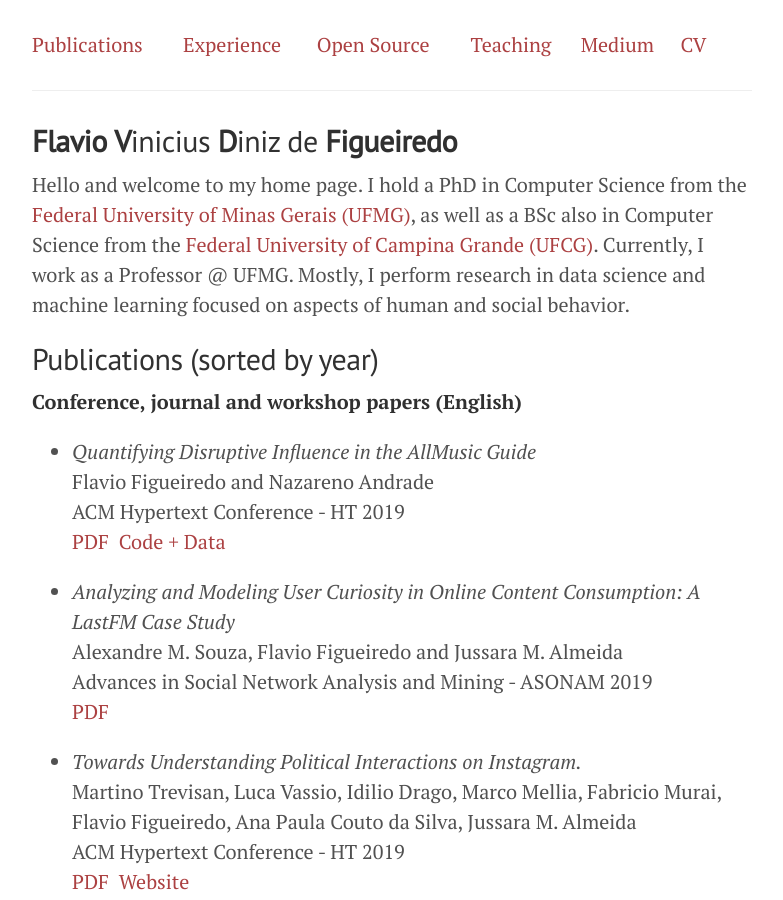
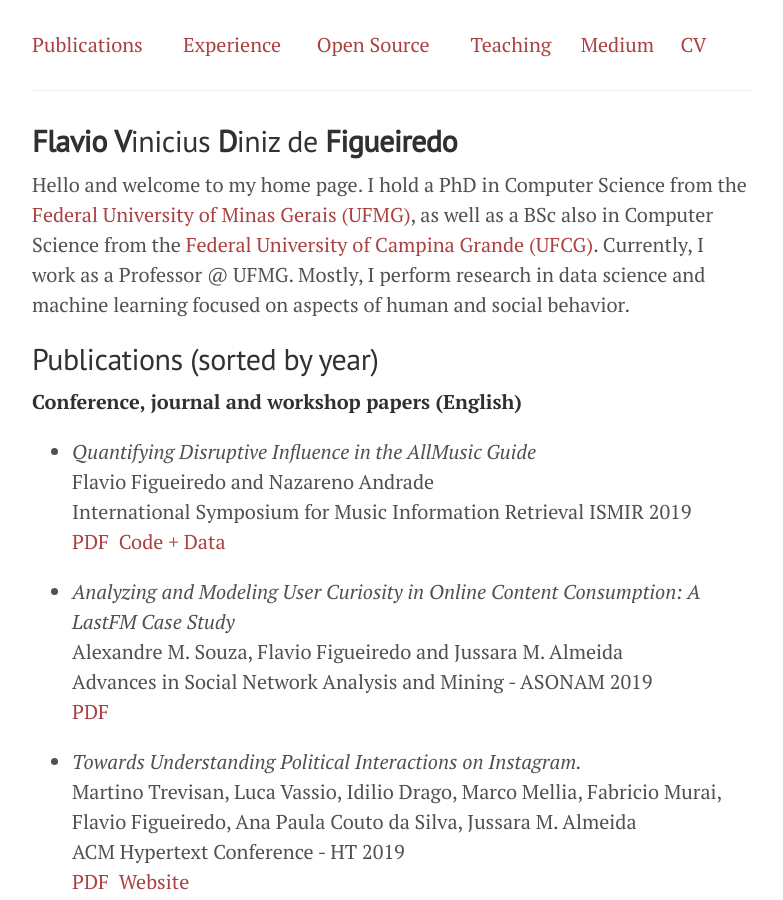
Before and after one commit to flaviovdf/flaviovdf.github.io, a Jekyll site: the page built from index.md, in a window 1280 px wide and 900 px high. Shown: the whole window, without its empty margins (248-1031 px from the left). Built offline with Jekyll 4.4.1, drawn with Linux system fonts in a browser that asks for light colours.

Commit message:
fixing name

```diff
--- a/index.md
+++ b/index.md
@@ -16,7 +16,7 @@ Hello and welcome to my home page. I hold a PhD in Computer Science from the [Fe
 
 * *Quantifying Disruptive Influence in the AllMusic Guide* <br/>
   Flavio Figueiredo and Nazareno Andrade <br/>
-  ACM Hypertext Conference - HT 2019 <br/>
+  International Symposium for Music Information Retrieval  ISMIR 2019 <br/>
   [PDF](papers/figueiredo2019.pdf)&nbsp; [Code + Data](https://github.com/flaviovdf/allmusic-disruption)
 
 * *Analyzing and Modeling User Curiosity  in Online Content Consumption: A LastFM Case Study* <br/>
```
